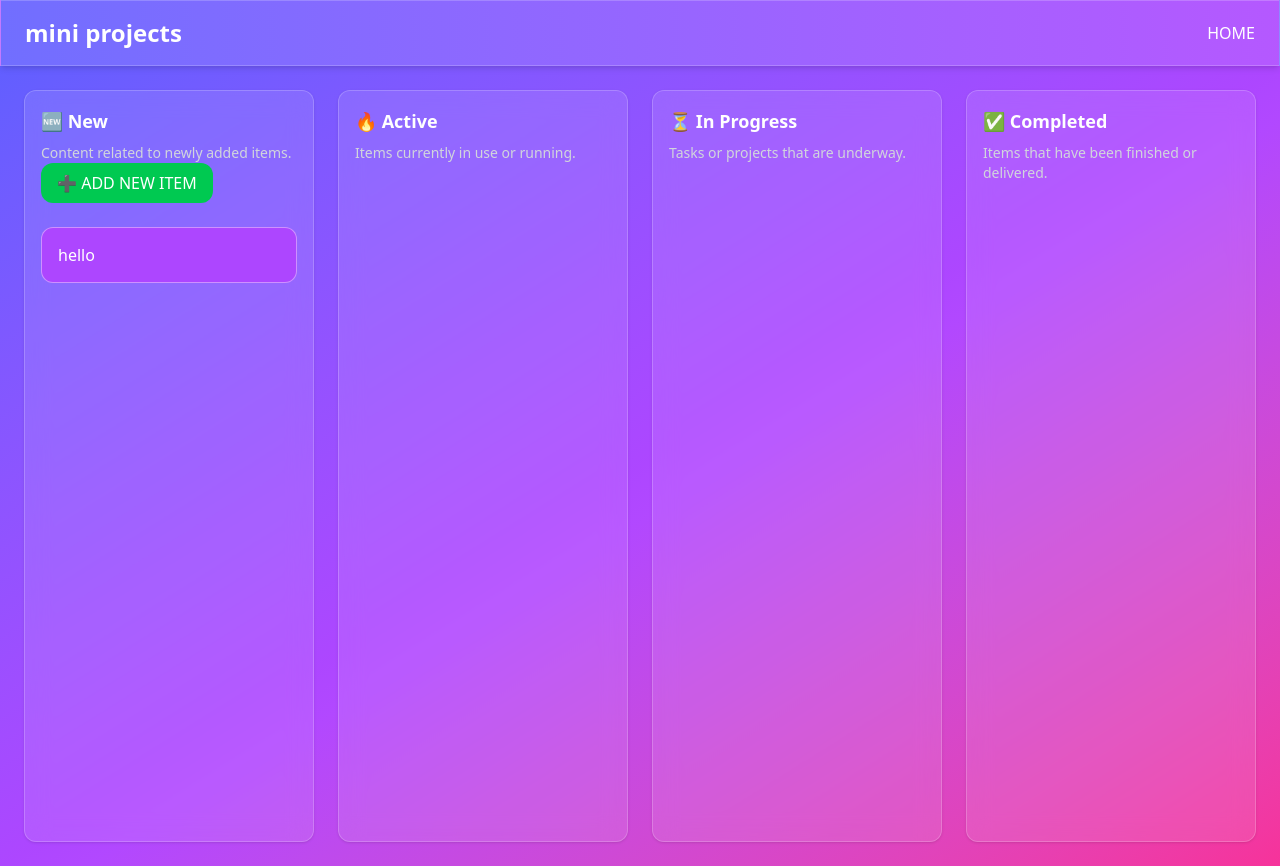
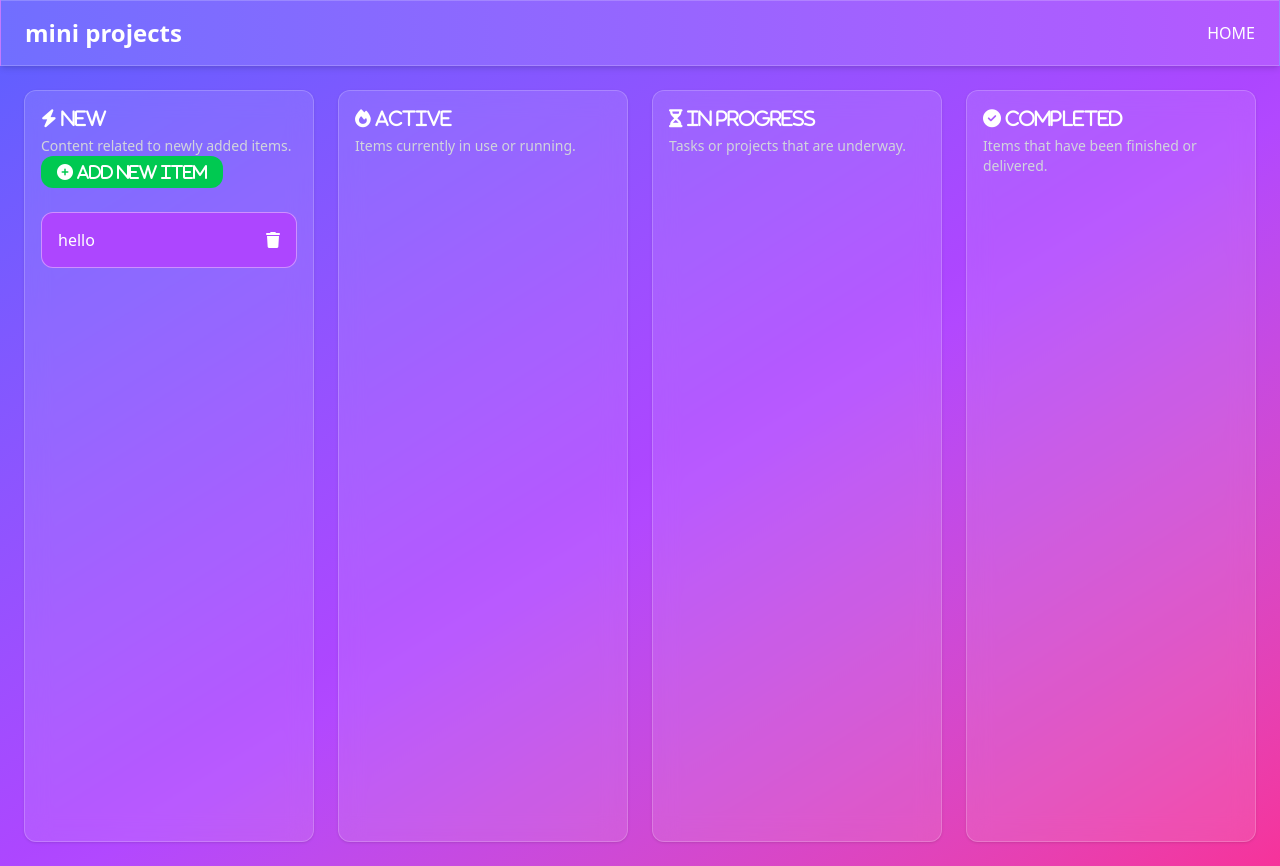
Before and after one commit to parvaneh-esmaili/mini-projects, an Angular app: page /todo-list in a window 1280 px wide. Built offline with nearby package versions, Linux system fonts and the light colour scheme.

Commit message:
ADD: Add LocalStorage AND Fix Icons

```diff
--- a/package.json
+++ b/package.json
@@ -26,6 +26,7 @@
     "@angular/forms": "^20.0.0",
     "@angular/platform-browser": "^20.0.0",
     "@angular/router": "^20.0.0",
+    "@fortawesome/fontawesome-free": "^7.1.0",
     "@tailwindcss/postcss": "^4.1.14",
     "postcss": "^8.5.6",
     "rxjs": "~7.8.0",
--- a/src/app/_modules/projects/_pages/todo-list/todo-list.html
+++ b/src/app/_modules/projects/_pages/todo-list/todo-list.html
@@ -1,15 +1,14 @@
 <div class="absolute bg-gradient-to-br from-indigo-500 via-purple-500 to-pink-500 min-h-screen w-full grid grid-cols-4 gap-6 p-6">
   <!-- New -->
   <div class="bg-white/10 backdrop-blur-md rounded-xl p-4 border border-white/20 shadow text-white">
-    <h2 class="text-lg font-bold mb-2">🆕 New</h2>
+    <h2 class="text-lg font-bold mb-2 fas fa-bolt"> New</h2>
     <p class="text-sm text-gray-300">Content related to newly added items.</p>
 
     <!-- دکمه افزودن آیتم -->
     <button
       (click)="toggleMenu()"
-      class="bg-green-500 hover:bg-green-600 text-white px-4 py-2 rounded-xl mb-4"
-    >
-      ➕ ADD NEW ITEM
+      class="bg-green-500 hover:bg-green-600 text-white px-4 py-2 rounded-xl mb-4 fas fa-plus-circle">
+      ADD NEW ITEM
     </button>
 
     <!-- لیست آیتم‌ها -->
@@ -17,12 +16,17 @@
     <div
          draggable="true"
          (dragstart)="dragStartHandler($event)"
-         class="cursor-move h-14 w-full bg-purple-500 border border-white/40 rounded-xl my-2 flex items-center px-4"
+         class="cursor-move h-14 w-full bg-purple-500 border border-white/40 rounded-xl my-2 flex items-center px-4 justify-between"
     >
-      {{ item }}
-    </div>
-  }
+    <span>{{ item }}</span>
+    <button (click)="removeItem(item)" class="text-white hover:text-red-500 fas fa-trash">
+
+
+    </button>
   </div>
+}
+  </div>
+
 
   <!-- Active -->
   <div
@@ -30,7 +34,8 @@
     (dragover)="dropOverHandler($event)"
     (drop)="dragHandler($event)"
   >
-    <h2 class="text-lg font-bold mb-2">🔥 Active</h2>
+    <h2 class="text-lg font-bold mb-2 fas fa-fire">
+      Active</h2>
     <p class="text-sm text-gray-300">Items currently in use or running.</p>
   </div>
 
@@ -40,7 +45,7 @@
     (dragover)="dropOverHandler($event)"
     (drop)="dragHandler($event)"
   >
-    <h2 class="text-lg font-bold mb-2">⏳ In Progress</h2>
+    <h2 class="text-lg font-bold mb-2 fas fa-hourglass-half"> In Progress</h2>
     <p class="text-sm text-gray-300">Tasks or projects that are underway.</p>
   </div>
 
@@ -50,7 +55,7 @@
     (dragover)="dropOverHandler($event)"
     (drop)="dragHandler($event)"
   >
-    <h2 class="text-lg font-bold mb-2">✅ Completed</h2>
+    <h2 class="text-lg font-bold mb-2 fas fa-check-circle"> Completed</h2>
     <p class="text-sm text-gray-300">Items that have been finished or delivered.</p>
   </div>
 </div>
@@ -59,11 +64,10 @@
   <div class="h-52 w-96 bg-purple-700 p-4 flex flex-col items-center justify-around rounded-xl border border-white/60">
     <div class="flex items-center justify-between w-full ">
       <div class="text-white font-bold">Add New Item</div>
-      <div (click)="closeMenu()" class="cursor-pointer">	&#10060; </div>
+      <div (click)="closeMenu()" class="cursor-pointer fas fa-times"> </div>
     </div>
-
-    <input type="text" [formControl]="item" class="h-12 w-full bg-white/90 rounded-xl">
-    <button class="h-12 w-32 bg-pink-500 rounded-xl cursor-pointer" (click)="addNewItem()">ADD</button>
+    <input type="text" [formControl]="item" class="h-12 w-full bg-white/90 rounded-xl p-3">
+    <button class="h-12 w-32 bg-pink-500 rounded-xl cursor-pointer text-white font-bold " (click)="addNewItem()">ADD</button>
   </div>
 </div>
 }
--- a/src/app/_modules/projects/_pages/todo-list/todo-list.ts
+++ b/src/app/_modules/projects/_pages/todo-list/todo-list.ts
@@ -12,6 +12,13 @@ export class TodoList {
   item = new FormControl<string>('');
   newItems = ['hello'];
   draggedItem: HTMLElement | null = null;
+
+  constructor(){
+    const savedItems = localStorage.getItem('newItems');
+      if (savedItems) {
+    this.newItems = JSON.parse(savedItems);
+    }
+  }
 
   dragStartHandler(event: DragEvent) {
     this.draggedItem = event.target as HTMLElement;
@@ -35,15 +42,22 @@ export class TodoList {
     this.isMenuOpen = !this.isMenuOpen;
   }
 
-  addNewItem() {
-    this.newItems.push(this.item.value!);
-    this.isMenuOpen = false;
-      this.item = new FormControl<string>('');
-  }
+addNewItem() {
+  const value = this.item.value!;
+  this.newItems.push(value);
+  this.isMenuOpen = false;
+  this.item = new FormControl<string>('');
+  localStorage.setItem('newItems', JSON.stringify(this.newItems));
+}
 
 
   closeMenu(){
     this.isMenuOpen = false;
   }
 
+removeItem(itemToRemove: string) {
+  this.newItems = this.newItems.filter(item => item !== itemToRemove);
+  localStorage.setItem('newItems', JSON.stringify(this.newItems));
 }
+
+}
```
Also changed, not shown: 1 other file (tests, documents, lock files or other folders).
